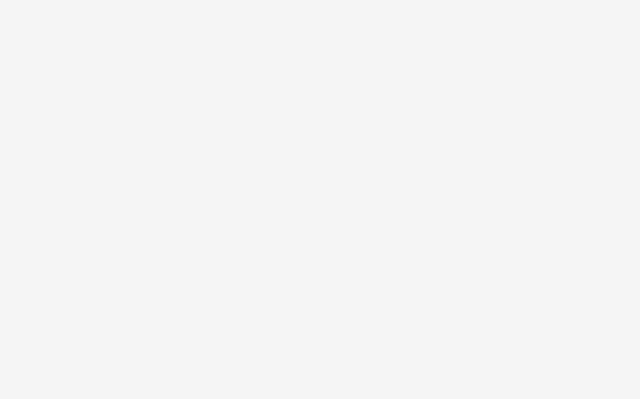
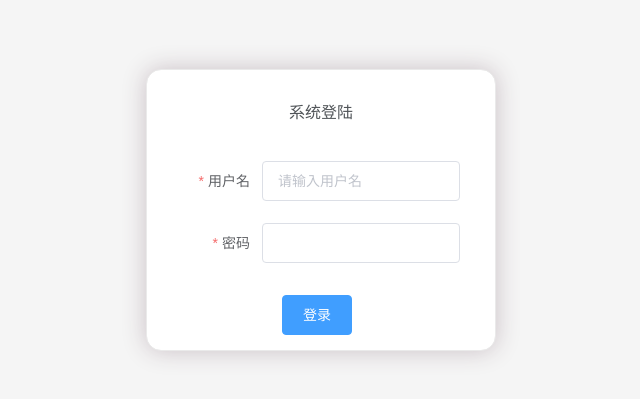
Before and after one commit to xiaowangziw/vue-manage, a Vue app: page /login in a window 1280 px wide. Shown: the part 111-510 px from the top of the page, without its empty margins (319-959 px from the left). Built offline with nearby package versions, Linux system fonts and the light colour scheme.

Commit message:
登录页面的实现和token的存储到store

```diff
--- a/package.json
+++ b/package.json
@@ -12,6 +12,7 @@
     "core-js": "^3.8.3",
     "echarts": "^5.3.2",
     "element-ui": "^2.15.8",
+    "js-cookie": "^3.0.1",
     "less": "^4.1.2",
     "less-loader": "^10.2.0",
     "mockjs": "^1.1.0",
--- a/router/index.js
+++ b/router/index.js
@@ -35,7 +35,12 @@ const routes = [
                 component:() => import('../views/other/PageTwo')
             },
         ]
-    }
+    },
+    {
+        path: '/login',
+        name: 'login',
+        component:() => import('../views/login/login.vue')
+    },
 
 ]
 const router  = new VueRouter({
--- a/src/main.js
+++ b/src/main.js
@@ -15,6 +15,18 @@ Vue.use(ElementUI)
 
 Vue.prototype.$http=http
 
+//路由监听
+router.beforeEach((to,from,next) =>{
+  store.commit('getToken')
+  const token = store.state.user.token
+  console.log('token',token)
+  if (!token && to.name !=='login'){
+    next({name:'login'})
+  }else{
+    next()
+  }
+})
+
 new Vue({
   store,
   router,
--- a/store/index.js
+++ b/store/index.js
@@ -1,11 +1,13 @@
 import Vue from 'vue'
 import Vuex from 'vuex'
 import tab from './tab'
+import user from "./user";
 
 Vue.use(Vuex)
 
 export default new Vuex.Store({
     modules:{
-        tab
+        tab,
+        user
     }
 })
--- /dev/null
+++ b/store/user.js
@@ -0,0 +1,19 @@
+import Cookie from 'js-cookie'
+export default {
+    state:{
+        token:''
+    },
+    mutations:{
+        setToken(state,val){
+            state.token = val
+            Cookie.set('token',val)
+        },
+        clearToken(state){
+            state.token = ''
+            Cookie.remove('token')
+        },
+        getToken(state){
+            state.token = state.token || Cookie.get('token')
+        }
+    }
+}
--- a/views/Main.vue
+++ b/views/Main.vue
@@ -20,7 +20,7 @@ import AsideComponent from "@/components/AsideComponent";
 import HeaderComponent from "@/components/HeaderComponent";
 import TagComponent from "@/components/TagComponent";
 export default {
-    name: 'Home',
+    name: 'Main',
     components: {
       AsideComponent,
       HeaderComponent,
--- /dev/null
+++ b/views/login/login.vue
@@ -0,0 +1,73 @@
+<template>
+  <el-form
+      :model="form"
+      status-icon
+      :rules="rules"
+      ref="form"
+      label-width="100px"
+      class="login-container"
+  >
+    <h3 class="login_title">系统登陆</h3>
+    <el-form-item label="用户名" label-width="80px" prop="username" class="username">
+      <el-input type="input" v-model="form.username" auto-complete="off" placeholder="请输入用户名"></el-input>
+    </el-form-item>
+    <el-form-item label="密码" label-width="80px" prop="password">
+      <el-input type="password" v-model="form.password" auto-complete="off" aria-placeholder="请输入密码"></el-input>
+    </el-form-item>
+    <el-form-item class="login_submit">
+      <el-button type="primary" @click="login" class="login_submit">登录</el-button>
+    </el-form-item>
+  </el-form>
+</template>
+<script>
+import Mock from 'mockjs'
+export default {
+  name:'login',
+  data(){
+    return {
+      form:{
+
+      },
+      rules:{
+        username:[
+          {required: true,message:'请输入用户名',trigger:'blur'},
+          {min:3,message: '用户名长度不能小于3位',trigger: 'blur'}
+        ],
+        password:[
+          {required: true,message:'请输入密码',trigger:'blur'},
+        ]
+      }
+    }
+  },
+  methods:{
+    login(){
+     const token = Mock.random.guid()
+      this.$store.commit('setToken',token)
+      this.router.push({name:'home'})
+    }
+  }
+}
+</script>
+<style lang="less" scoped>
+.login-container{
+  border-radius: 15px;
+  background-clip: padding-box;
+  margin: 180px auto;
+  width: 350px;
+  padding: 35px 35px 15px 35px;
+  background-color: #fff;
+  border: 1px solid #eaeaea;
+  box-shadow: 0 0 25px #cac0c6;
+}
+
+.login_title{
+  margin: 0px auto 40px auto;
+  text-align: center;
+  color: #505458;
+}
+
+.login_submit{
+  margin: 10px auto 0px auto;
+;
+}
+</style>
```
Also changed, not shown: 1 other file (tests, documents, lock files or other folders).
